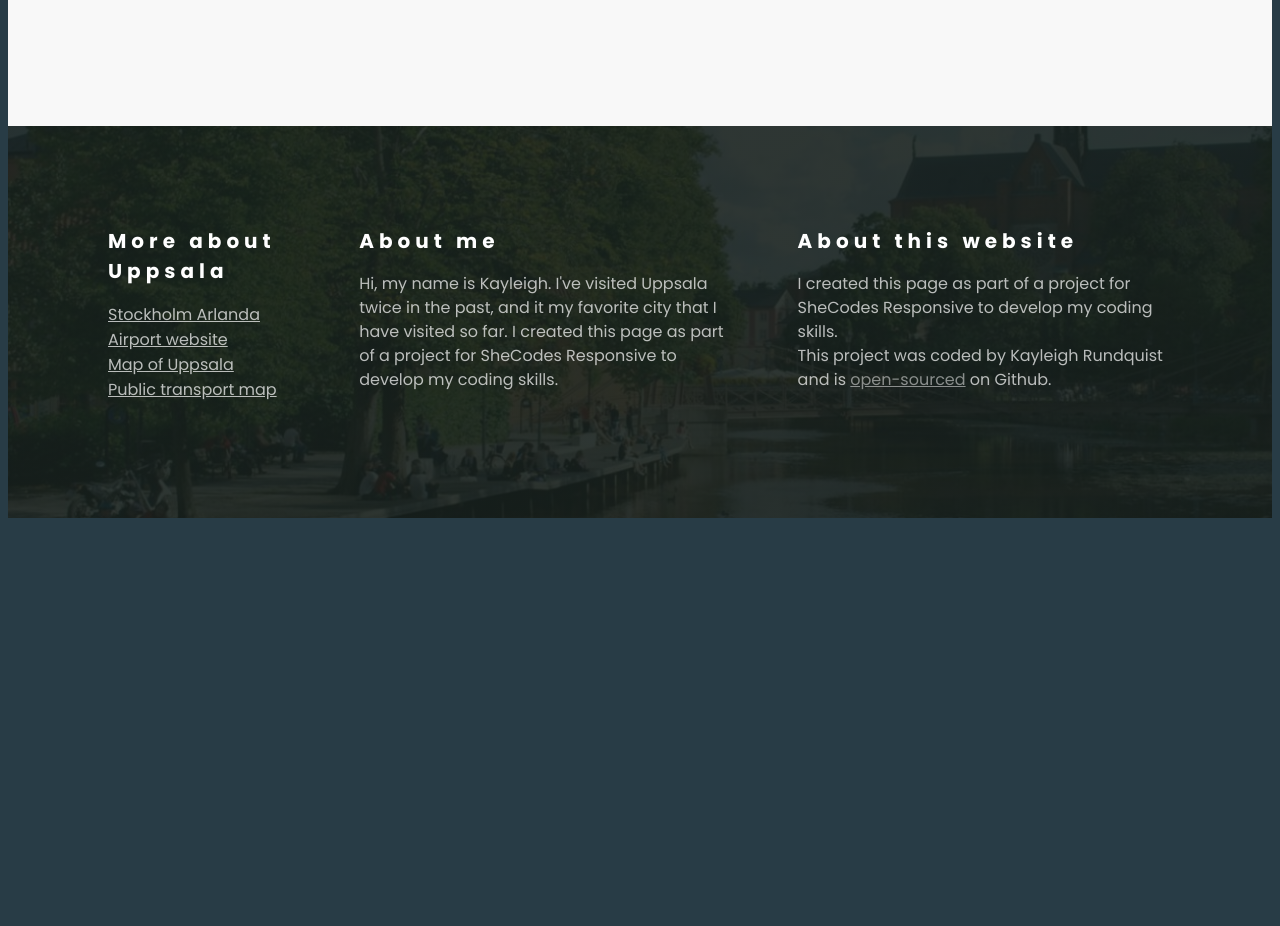
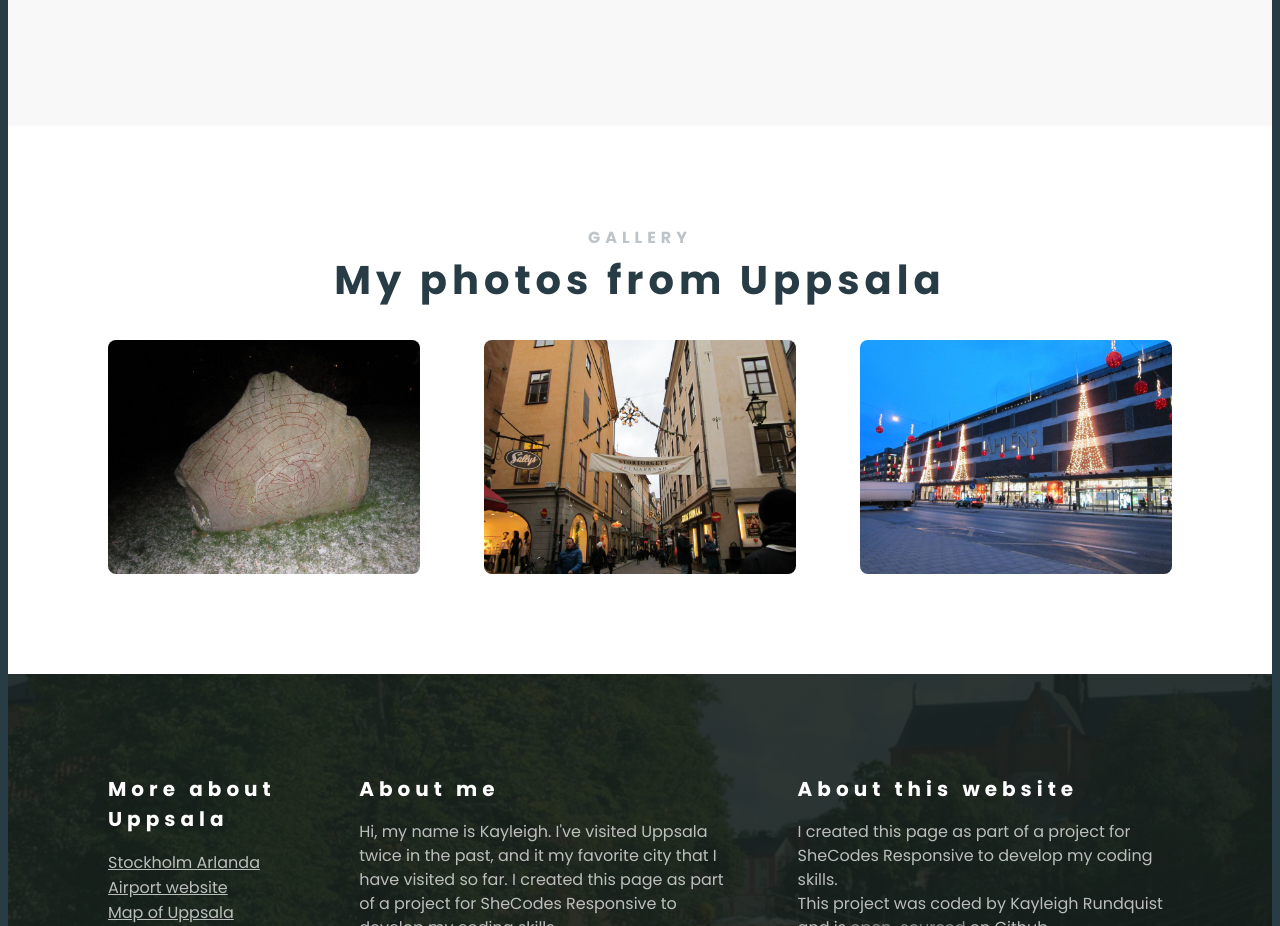
Before and after one commit to Keilikvist/uppsala-travel-project, a plain HTML site: page index.html in a window 1280 px wide. Shown: the part 2800-3726 px from the top of the page. Before the commit the page ends 3326 px from the top, so only its background shows below. Drawn offline with Linux system fonts and the light colour scheme.

Commit message:
Added photo gallery to the landing page

```diff
--- a/index.html
+++ b/index.html
@@ -195,6 +195,15 @@
             </div>
           </div>
         </section>
+        <section>
+          <h2 class="text-center">Gallery</h2>
+          <h3 class="text-center">My photos from Uppsala</h3>
+          <div class="grid grid-3-columns">
+            <img src="images/runes.jpg" class="gallery" />
+            <img src="images/julmarknad.jpg" class="gallery" />
+            <img src="images/xmas.jpg" class="gallery" />
+          </div>
+        </section>
       </main>
       <footer>
         <section class="grid grid-3-columns-with-first-narrow">
--- a/src/styles.css
+++ b/src/styles.css
@@ -28,6 +28,13 @@ body {
 
 .grid-3-columns {
   grid-template-columns: 1fr 1fr 1fr;
+}
+
+.gallery {
+  max-width: 100%;
+  display: block;
+  border-radius: 8px;
+  margin-top: 30px;
 }
 
 .grid-3-columns-with-first-narrow {
```
Also changed, not shown: images/julmarknad.jpg (added), images/runes.jpg (added), images/xmas.jpg (added).
